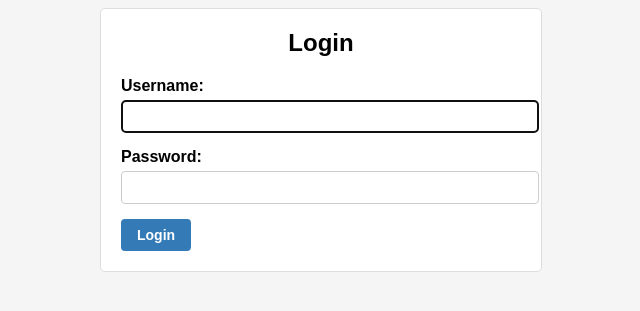
After one commit to Chousspb/Tictactoe, a Django app: template src/root/templates/registration/login.html in a window 1280 px wide. The commit adds this page. Shown: the top 311 px of the page, without its empty margins (319-959 px from the left). Run offline with Django 4.2, Linux system fonts and the light colour scheme; the template is opened without the code that fills it: values that come from a table or form of the project are taken from there, others are empty.

Commit message:
first step of making registretion for users

```diff
--- /dev/null
+++ b/src/accounts/forms.py
@@ -0,0 +1,8 @@
+from django import forms
+from django.contrib.auth.forms import UserCreationForm, AuthenticationForm
+
+class RegistrationForm(UserCreationForm):
+    pass
+
+class LoginForm(AuthenticationForm):
+    pass
--- /dev/null
+++ b/src/root/templates/registration/login.html
@@ -0,0 +1,79 @@
+<!DOCTYPE html>
+<html>
+<head>
+    <title>Login</title>
+    <style>
+        body {
+            font-family: Arial, sans-serif;
+            background-color: #f5f5f5;
+        }
+
+        .container {
+            max-width: 400px;
+            margin: 0 auto;
+            padding: 20px;
+            background-color: #fff;
+            border: 1px solid #ddd;
+            border-radius: 5px;
+        }
+
+        h2 {
+            text-align: center;
+            margin-top: 0;
+        }
+
+        .form-group {
+            margin-bottom: 15px;
+        }
+
+        label {
+            display: block;
+            font-weight: bold;
+            margin-bottom: 5px;
+        }
+
+        input[type="text"],
+        input[type="password"] {
+            width: 100%;
+            padding: 8px;
+            border: 1px solid #ccc;
+            border-radius: 4px;
+        }
+
+        .btn {
+            display: inline-block;
+            padding: 8px 16px;
+            font-size: 14px;
+            font-weight: bold;
+            text-align: center;
+            text-decoration: none;
+            background-color: #337ab7;
+            color: #fff;
+            border: none;
+            border-radius: 4px;
+            cursor: pointer;
+        }
+
+        .btn:hover {
+            background-color: #286090;
+        }
+    </style>
+</head>
+<body>
+    <div class="container">
+        <h2>Login</h2>
+        <form method="post">
+            {% csrf_token %}
+            <div class="form-group">
+                <label for="id_username">Username:</label>
+                {{ form.username }}
+            </div>
+            <div class="form-group">
+                <label for="id_password">Password:</label>
+                {{ form.password }}
+            </div>
+            <button class="btn btn-primary" type="submit">Login</button>
+        </form>
+    </div>
+</body>
+</html>
--- a/src/root/urls.py
+++ b/src/root/urls.py
@@ -1,11 +1,18 @@
-
 from django.contrib import admin
 from django.urls import path, include
 from tictactoe.urls import tic_tac_urlpatterns
 import root.views.index
 
+from django.contrib.auth import views as auth_views
+from accounts.views import register, user_login
+logout = auth_views.LogoutView.as_view()
+login = auth_views.LoginView.as_view()
+
+
 urlpatterns = [
-    path("", root.views.index.IndexView.as_view()),
+    path("", root.views.index.IndexView.as_view(), name='main'),
     path("admin/", admin.site.urls),
-    path("tic-tac/", include(tic_tac_urlpatterns))
-    ]
+    path("tic-tac/", include(tic_tac_urlpatterns)),
+    path('register/', register, name='register'),
+    path('login/', user_login, name='login')
+]
--- a/src/tictactoe/templates/index.html
+++ b/src/tictactoe/templates/index.html
@@ -58,10 +58,13 @@
             {% endif %}
         </div>
     {% endfor %}
+    <a href="{% url 'register' %}">Зарегистрироваться</a> /
+    <a href="{% url 'login' %}">Войти</a>
     <form action="/tic-tac/create-new-game" method="post">
         {% csrf_token %}
         <input type="submit" value="Новая игра" class="new-game-btn">
     </form>
+
 </div>
 </body>
 </html>
```
Also changed, not shown: src/root/settings.py (+2 -14 lines), src/root/templates/registration/register.html (added, +7 -0 lines), src/root/views/login.py (added, +22 -0 lines), src/root/views/logout.py (added, +10 -0 lines), src/root/views/register.py (added, +23 -0 lines), src/tictactoe/models.py (+8 -0 lines), src/tictactoe/views/game.py (+7 -3 lines), src/tictactoe/views/new_game.py (+10 -1 lines), src/root/views/index.py (line endings or trailing spaces).
